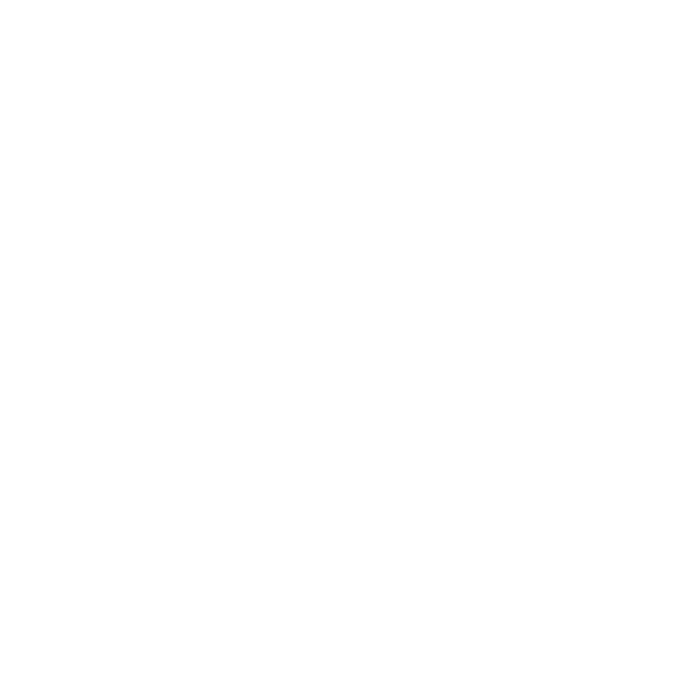
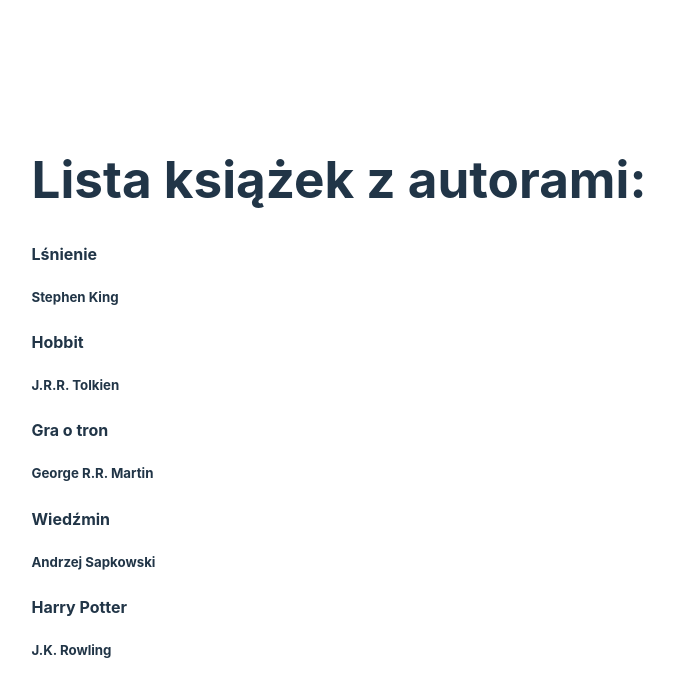
Before and after one commit to lukas-sikora/zadania-react, a React (Vite) app in the folder react-training/: page / in a window 1280 px wide. Shown: the top 696 px of the page, without its empty margins (301-975 px from the left). Built offline with nearby package versions, Linux system fonts and the light colour scheme.

Commit message:
arrays-in-react-task/2-solution

```diff
--- a/react-training/src/App.jsx
+++ b/react-training/src/App.jsx
@@ -1,5 +1,7 @@
+import BookList from "./components/BookList";
+
 const App = () => {
-  return <div></div>;
+  return <BookList />;
 };
 
 export default App;
--- /dev/null
+++ b/react-training/src/components/BookList.jsx
@@ -0,0 +1,23 @@
+const books = [
+  { id: 1, title: "Lśnienie", author: "Stephen King" },
+  { id: 2, title: "Hobbit", author: "J.R.R. Tolkien" },
+  { id: 3, title: "Gra o tron", author: "George R.R. Martin" },
+  { id: 4, title: "Wiedźmin", author: "Andrzej Sapkowski" },
+  { id: 5, title: "Harry Potter", author: "J.K. Rowling" },
+];
+
+const BookList = () => {
+  return (
+    <>
+      <h1>Lista książek z autorami:</h1>
+      <section>
+        {books.map(({ id, title, author }) => [
+          <h4 key={`title-${id}`}>{title}</h4>,
+          <h5 key={`author-${id}`}>{author}</h5>,
+        ])}
+      </section>
+    </>
+  );
+};
+
+export default BookList;
```
